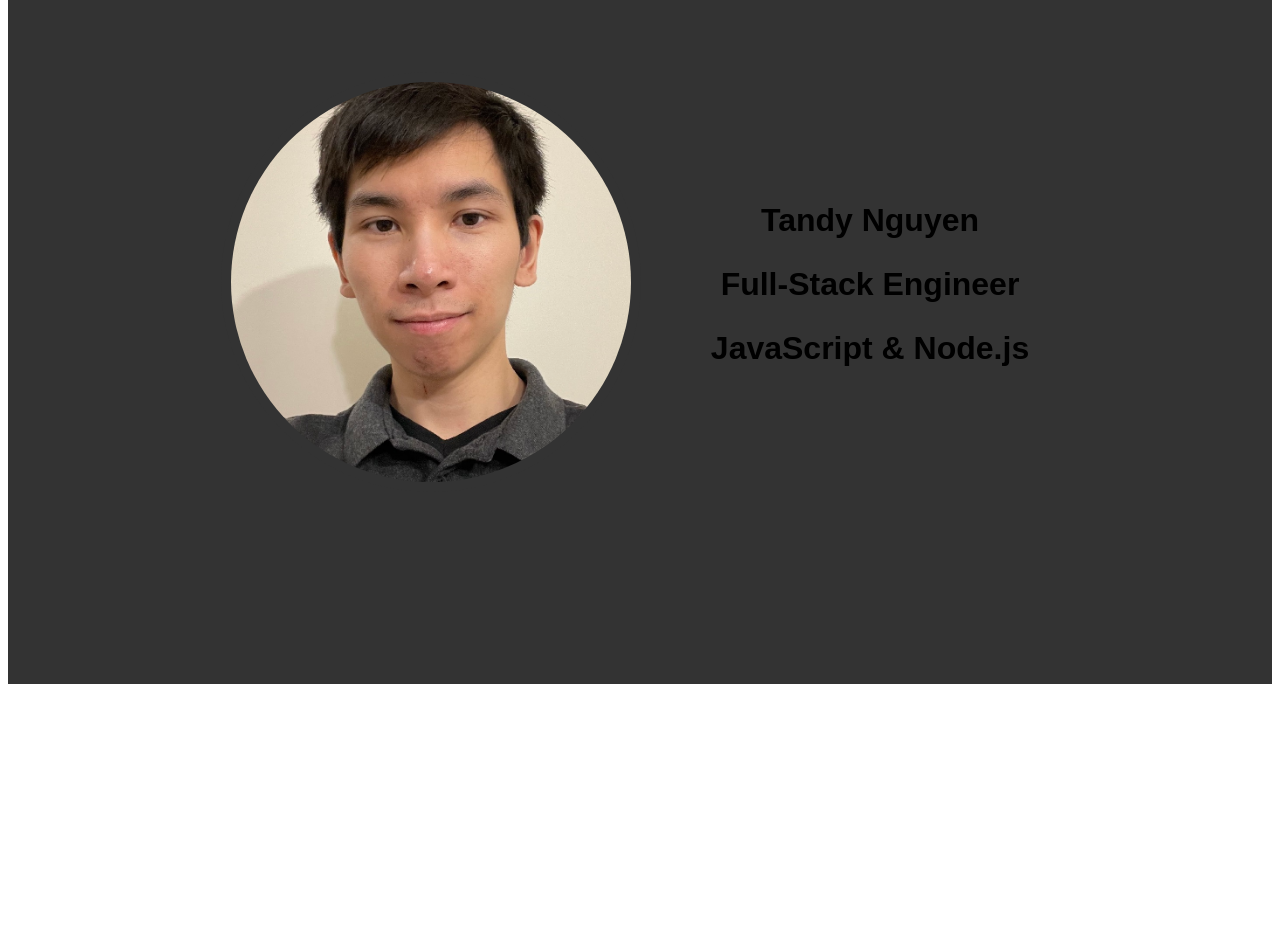
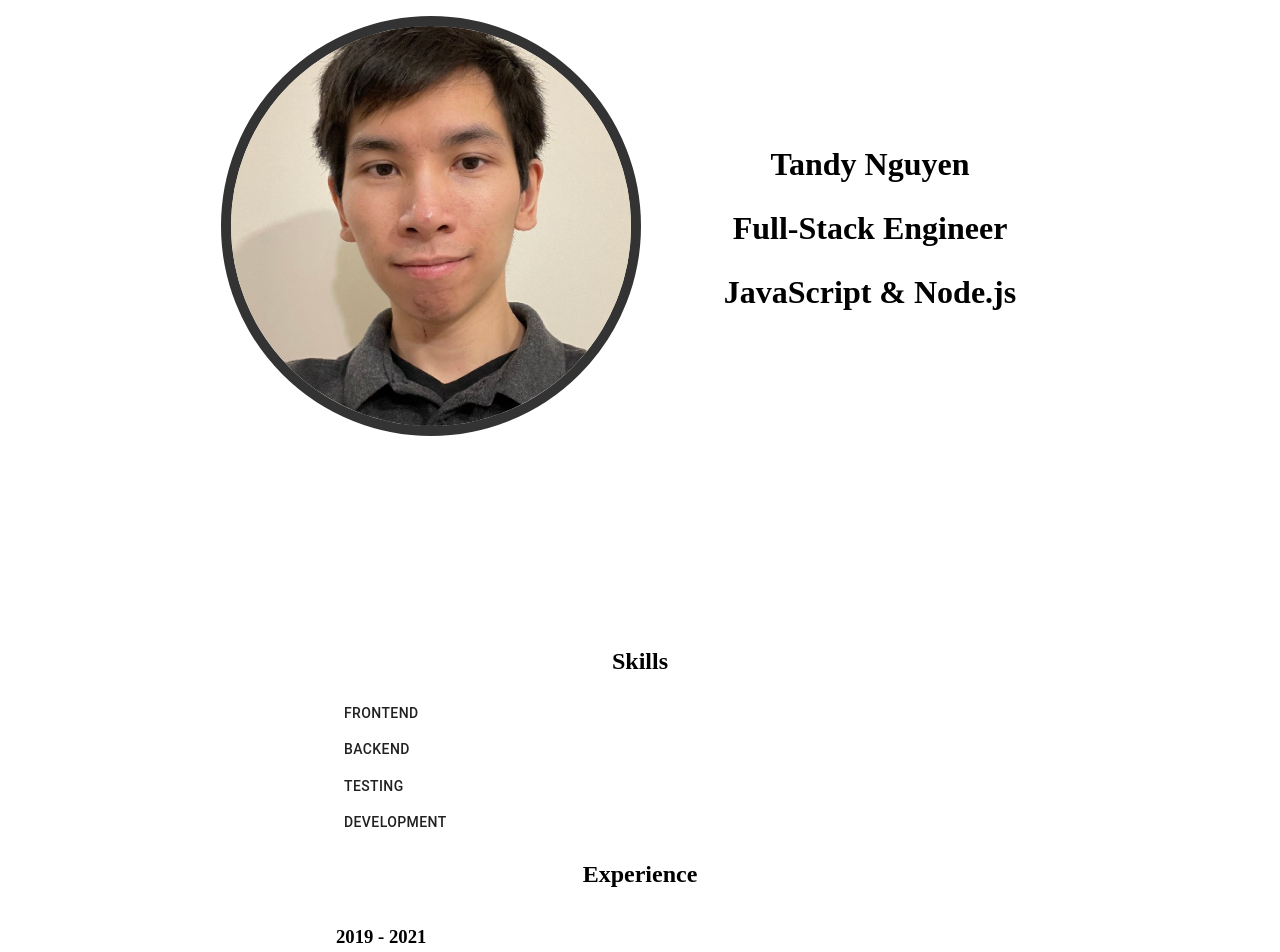
Before and after one commit to TandyN/my-website, a React app: page / in a window 1280 px wide. Shown: the part 180-1132 px from the top of the page. Before the commit the page ends 864 px from the top, so only its background shows below. Built offline with nearby package versions, Linux system fonts and the light colour scheme.

Commit message:
Refactor to 1 page

```diff
--- a/src/components/App.jsx
+++ b/src/components/App.jsx
@@ -1,6 +1,5 @@
 import React from 'react';
 import Container from '@material-ui/core/Container';
-import Box from '@material-ui/core/Box';
 import { makeStyles } from '@material-ui/core/styles';
 import MenuBar from './MenuBar';
 import SectionHome from './SectionHome';
@@ -13,59 +12,28 @@ import SectionPersonal from './SectionPersonal';
 const appBox = makeStyles({
   root: {
     backgroundColor: '#333',
-    height: '100%',
-  }
-});
-
-const componentBox = makeStyles({
-  root: {
-    fontFamily: 'sans-serif',
-    height: '100%',
-    marginTop: '64px',
   }
 });
 
 const App = () => {
   const appBoxClass = appBox();
-  const componentBoxClass = componentBox();
-
-  const [currentPage, setCurrentPage] = React.useState((0));
-  const [currentComponent, setCurrentComponent] = React.useState((<SectionHome />));
-
-  React.useEffect(() => {
-    changeComponent();
-    console.log('render');
-  }, [currentPage]);
-
-  const changeComponent = () => {
-    if (currentPage === 0) setCurrentComponent(<SectionHome />);
-    else if (currentPage === 1) setCurrentComponent(<SectionSkills />);
-    else if (currentPage === 2) setCurrentComponent(<SectionExperience />);
-    else if (currentPage === 3) setCurrentComponent(<SectionPortfilio />);
-    else if (currentPage === 4) setCurrentComponent(<SectionContact />);
-    else if (currentPage === 5) setCurrentComponent(<SectionPersonal />);
-  }
 
   const hanldeMenuBarClick = (pageNumber) => {
     setCurrentPage(pageNumber);
   }
 
   return (
-    <Box
-      className={appBoxClass.root}
+    <Container
+      maxWidth="xl"
     >
-      <Container
-        maxWidth="xl"
-        className={appBoxClass.root}
-      >
-        <MenuBar hanldeMenuBarClick={hanldeMenuBarClick} />
-        <Box
-          className={componentBoxClass.root}
-        >
-            {currentComponent}
-        </Box>
-      </Container>
-    </Box>
+      <MenuBar hanldeMenuBarClick={hanldeMenuBarClick} />
+      <SectionHome />
+      <SectionSkills />
+      <SectionExperience />
+      <SectionPortfilio />
+      <SectionContact />
+      <SectionPersonal />
+    </Container>
   )
 }
 
```
